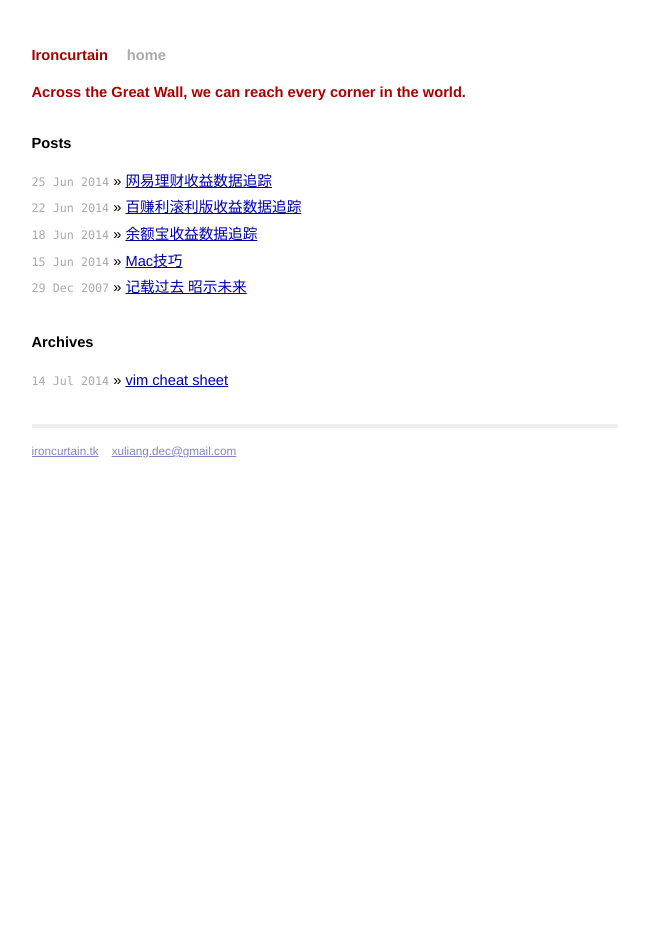
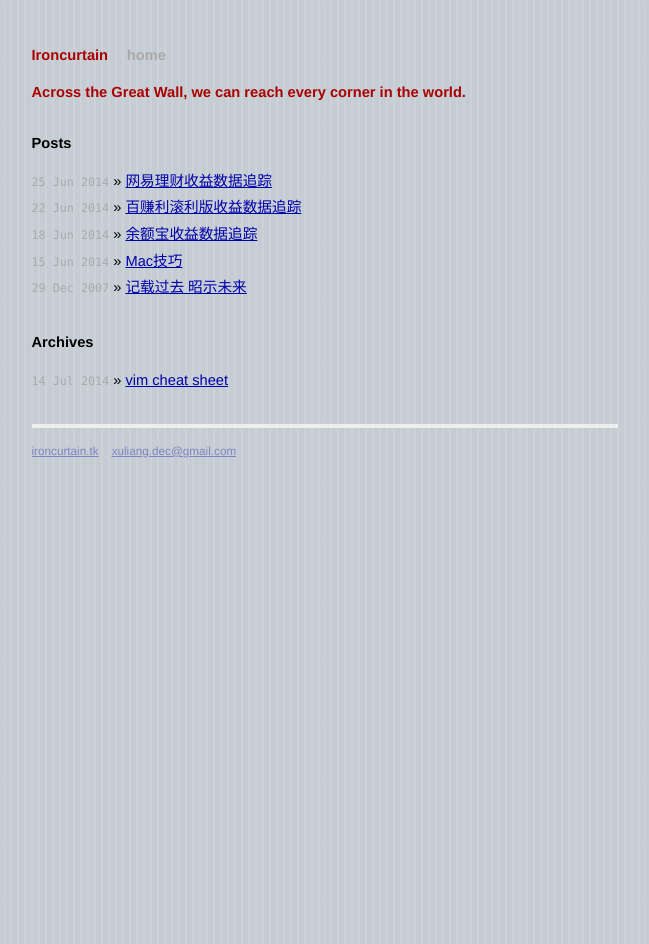
Before and after one commit to liangxu/blog, a Jekyll site: the page built from index.html, in a window 1280 px wide. Shown: the whole page, without its empty margins (315-964 px from the left). Built offline with Jekyll 4.4.1, drawn with Linux system fonts in a browser that asks for light colours; Markdown is read by kramdown in place of the engine named in the settings.

Commit message:
add background image.

```diff
--- a/css/screen.css
+++ b/css/screen.css
@@ -17,6 +17,8 @@ html, body {
 
 body {
   background-color: white;
+  background-image: url(/images/iphone-stripe-bkg.png);
+  background-repeat: repeat;
   font: 13.34px helvetica, arial, clean, sans-serif;
   *font-size: small;
   text-align: center;
```
